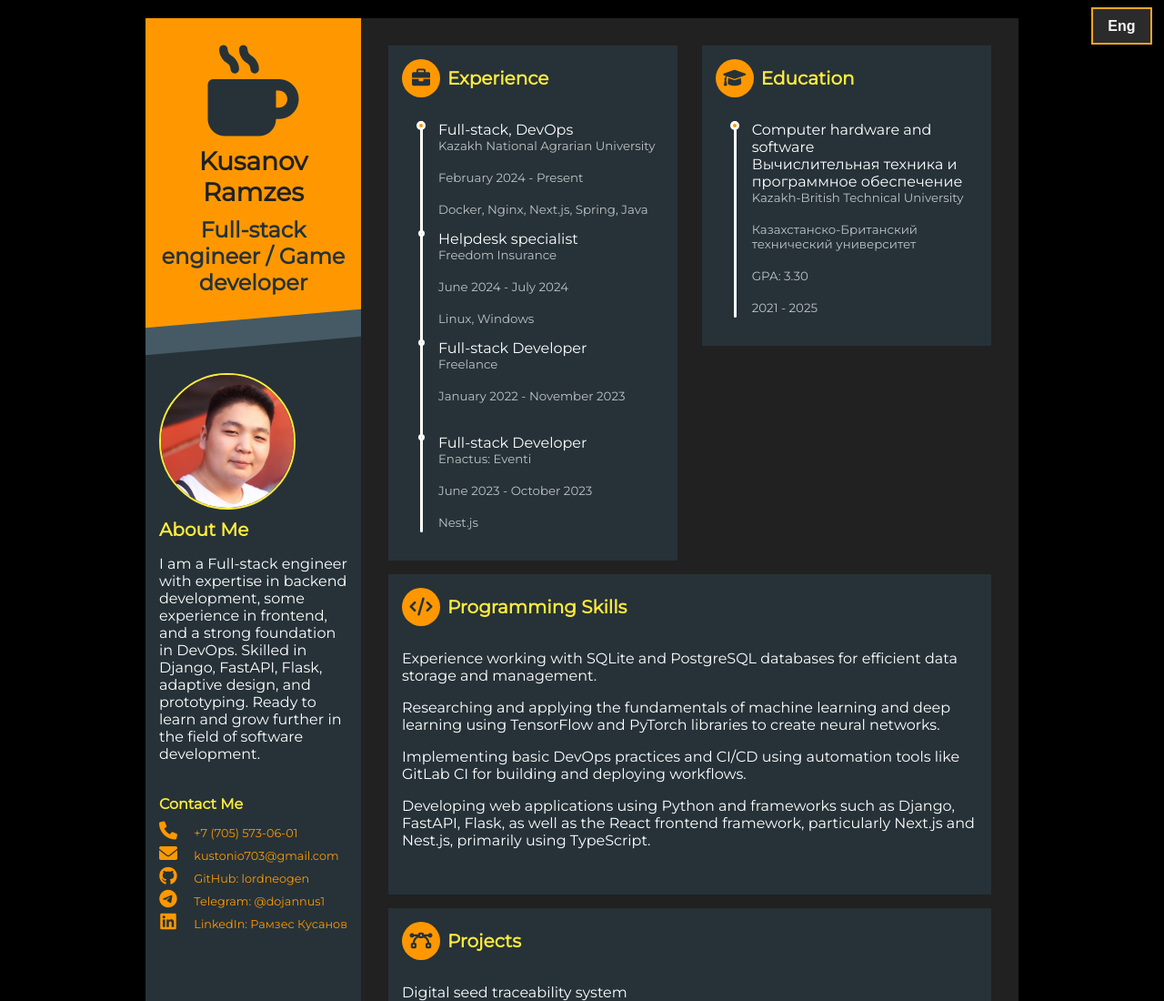
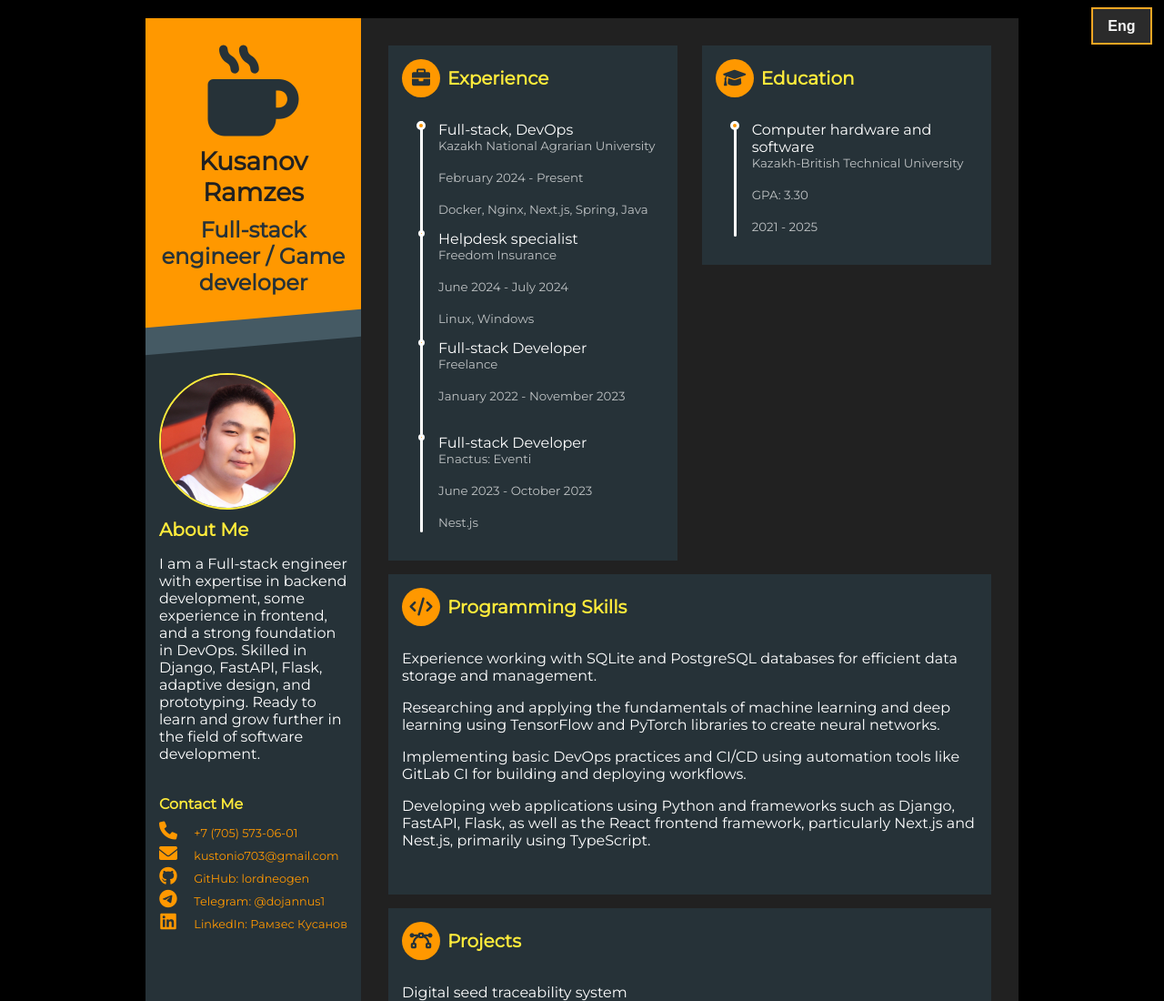
Before and after one commit to lordneogen/page, a website: page index.html in a window 1280 px wide. Shown: the top 1100 px of the page at 91% size. Drawn offline with Linux system fonts and the light colour scheme.

Commit message:
first commit

```diff
--- a/index.html
+++ b/index.html
@@ -263,9 +263,7 @@
                         const li = document.createElement("li");
                         li.innerHTML = `
             <span>${item.title}</span><br>
-            <span>${item.translation}</span><br>
             <small>${item.university}</small><br>
-            <small>${item.universityTranslation}</small><br>
             <small>${item.gpa}</small><br>
             <small>${item.period}</small>
           `;
--- a/translations.json
+++ b/translations.json
@@ -120,7 +120,7 @@
         "translation": "Computer hardware and software",
         "university": "Казахстанско-Британский технический университет",
         "universityTranslation": "Kazakh-British Technical University",
-        "gpa": "Средний балл: 3.30",
+        "gpa": "Средний GPA: 3.30",
         "period": "2021 - 2025"
       }
     ],
```
